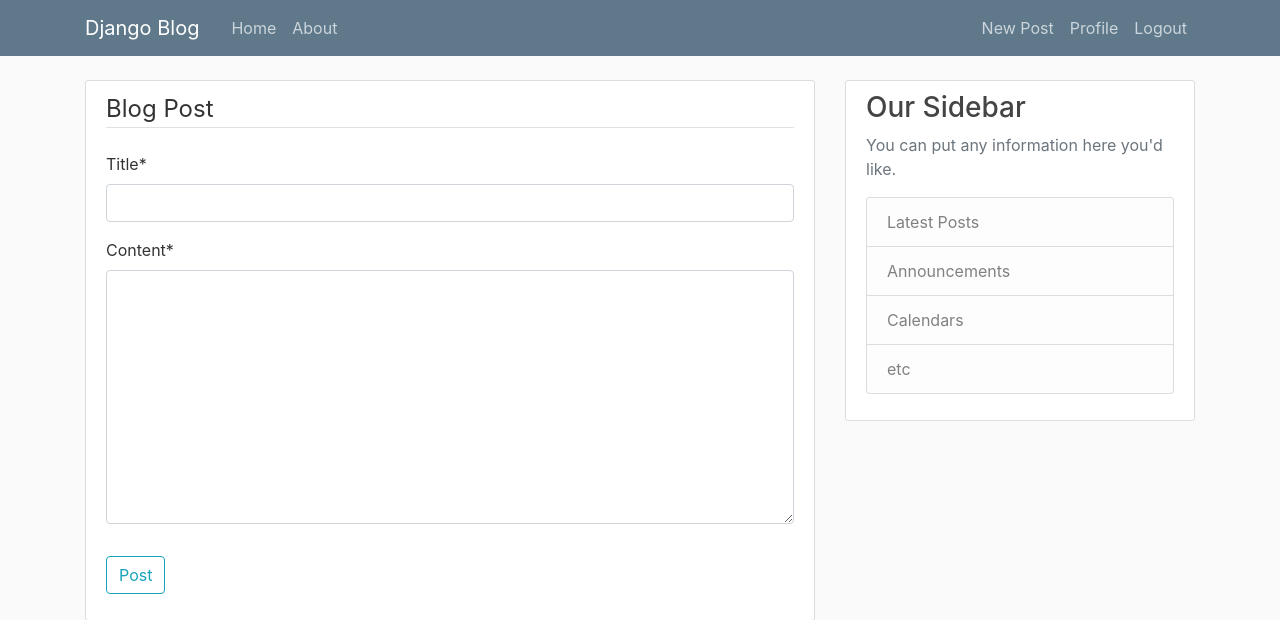
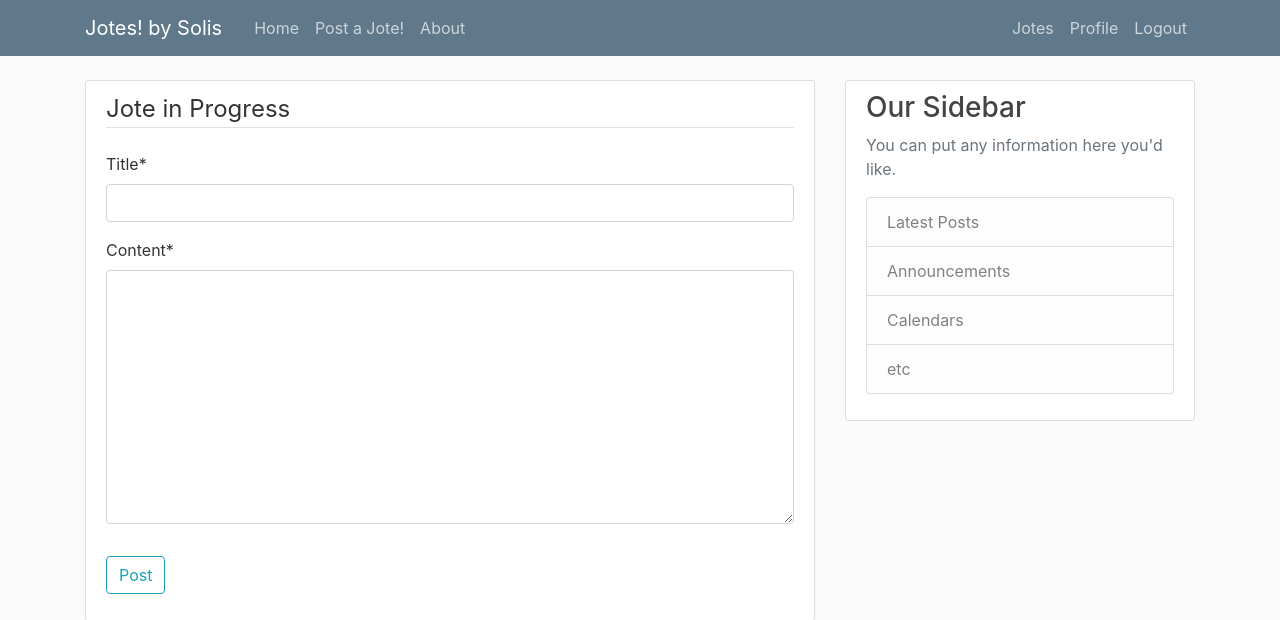
Before and after one commit to Radicitus/Solis, a Django app: page /post/new/ in a window 1280 px wide. Shown: the top 620 px of the page. Run offline with Django 3.2, Linux system fonts and the light colour scheme; the first user in the database is signed in; some libraries are stand-ins or nearby versions.

Commit message:
Updated HTML for Jotes

```diff
--- a/blog/templates/blog/base.html
+++ b/blog/templates/blog/base.html
@@ -13,28 +13,29 @@
     <link rel="stylesheet" type="text/css" href="{% static 'blog/main.css' %}">
 
     {% if title %}
-        <title>Django Blog - {{ title }}</title>
+        <title>Jotes! {{ title }}</title>
     {% else %}
-        <title>Django Blog</title>
+        <title>Jotes!</title>
     {% endif %}
 </head>
 <body>
     <header class="site-header">
       <nav class="navbar navbar-expand-md navbar-dark bg-steel fixed-top">
         <div class="container">
-          <a class="navbar-brand mr-4" href="{% url 'blog-home' %}">Django Blog</a>
+          <a class="navbar-brand mr-4" href="{% url 'blog-home' %}">Jotes! by Solis</a>
           <button class="navbar-toggler" type="button" data-toggle="collapse" data-target="#navbarToggle" aria-controls="navbarToggle" aria-expanded="false" aria-label="Toggle navigation">
           <span class="navbar-toggler-icon"></span>
           </button>
           <div class="collapse navbar-collapse" id="navbarToggle">
             <div class="navbar-nav mr-auto">
               <a class="nav-item nav-link" href="{% url 'blog-home' %}">Home</a>
+                <a class="nav-item nav-link" href="{% url 'post-create' %}">Post a Jote!</a>
               <a class="nav-item nav-link" href="{% url 'blog-about' %}">About</a>
             </div>
             <!-- Navbar Right Side -->
             <div class="navbar-nav">
               {% if user.is_authenticated %}
-                <a class="nav-item nav-link" href="{% url 'post-create' %}">New Post</a>
+                  <a class="nav-item nav-link" href="{% url 'post-create' %}">Jotes</a>
                 <a class="nav-item nav-link" href="{% url 'profile' %}">Profile</a>
                 <a class="nav-item nav-link" href="{% url 'logout' %}">Logout</a>
               {% else %}
--- a/blog/templates/blog/post_form.html
+++ b/blog/templates/blog/post_form.html
@@ -5,7 +5,7 @@
         <form method="POST">
             {% csrf_token %}
             <fieldset class="form-group">
-                <legend class="border-bottom mb-4">Blog Post</legend>
+                <legend class="border-bottom mb-4">Jote in Progress</legend>
                 {{ form|crispy }}
             </fieldset>
             <div class="form-group">
--- a/users/templates/users/login.html
+++ b/users/templates/users/login.html
@@ -17,7 +17,7 @@
         </form>
         <div class="border-top pt-3">
             <small class="text-muted">
-                Need An Account? <a class="ml-2" href="{% url 'register' %}">Sign Up Now</a>
+                Need A Jote? <a class="ml-2" href="{% url 'register' %}">Sign Up Now</a>
             </small>
         </div>
     </div>
--- a/users/templates/users/register.html
+++ b/users/templates/users/register.html
@@ -5,7 +5,7 @@
         <form method="POST">
             {% csrf_token %}
             <fieldset class="form-group">
-                <legend class="border-bottom mb-4">Join Today</legend>
+                <legend class="border-bottom mb-4">Jote Today</legend>
                 {{ form|crispy }}
             </fieldset>
             <div class="form-group">
@@ -14,7 +14,7 @@
         </form>
         <div class="border-top pt-3">
             <small class="text-muted">
-                Already Have An Account? <a class="ml-2" href="{% url 'login' %}">Sign In</a>
+                Already Jotting Down Notes? <a class="ml-2" href="{% url 'login' %}">Sign In</a>
             </small>
         </div>
     </div>
```
Also changed, not shown: db.sqlite3.
